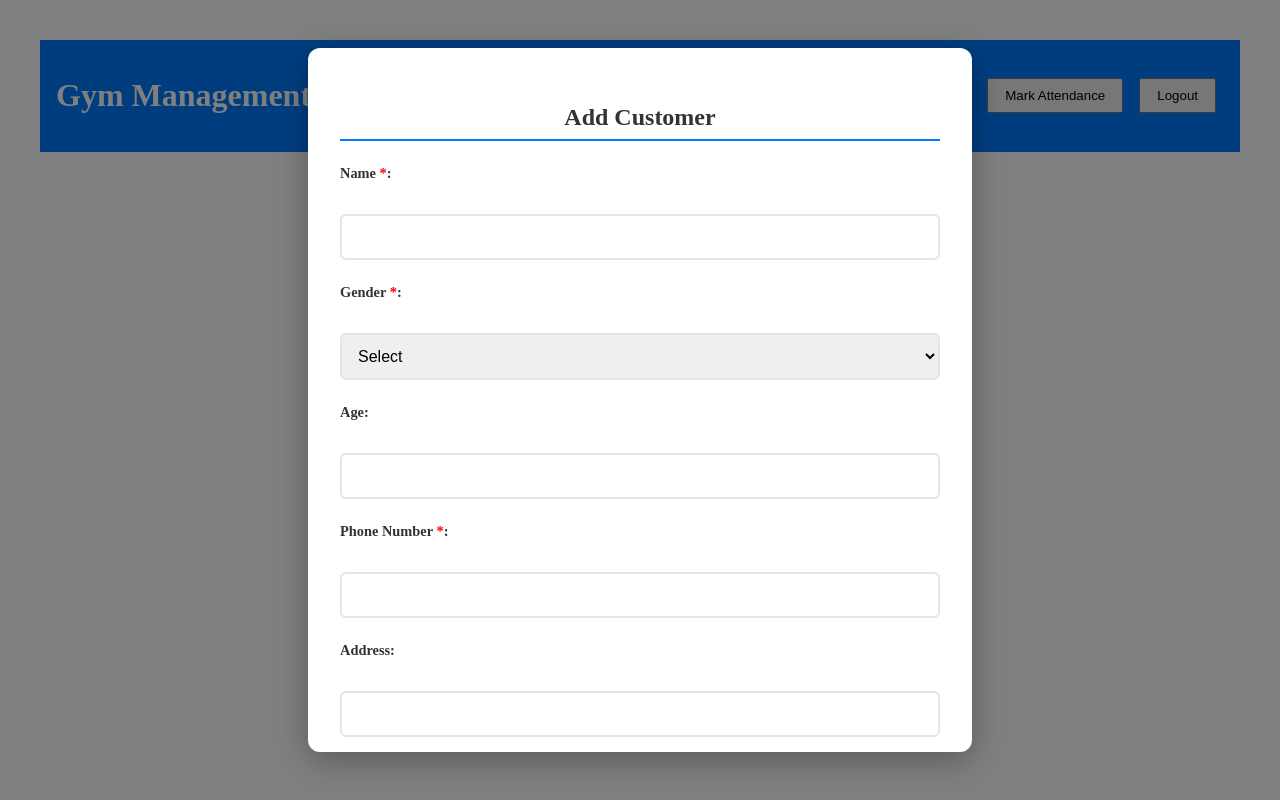
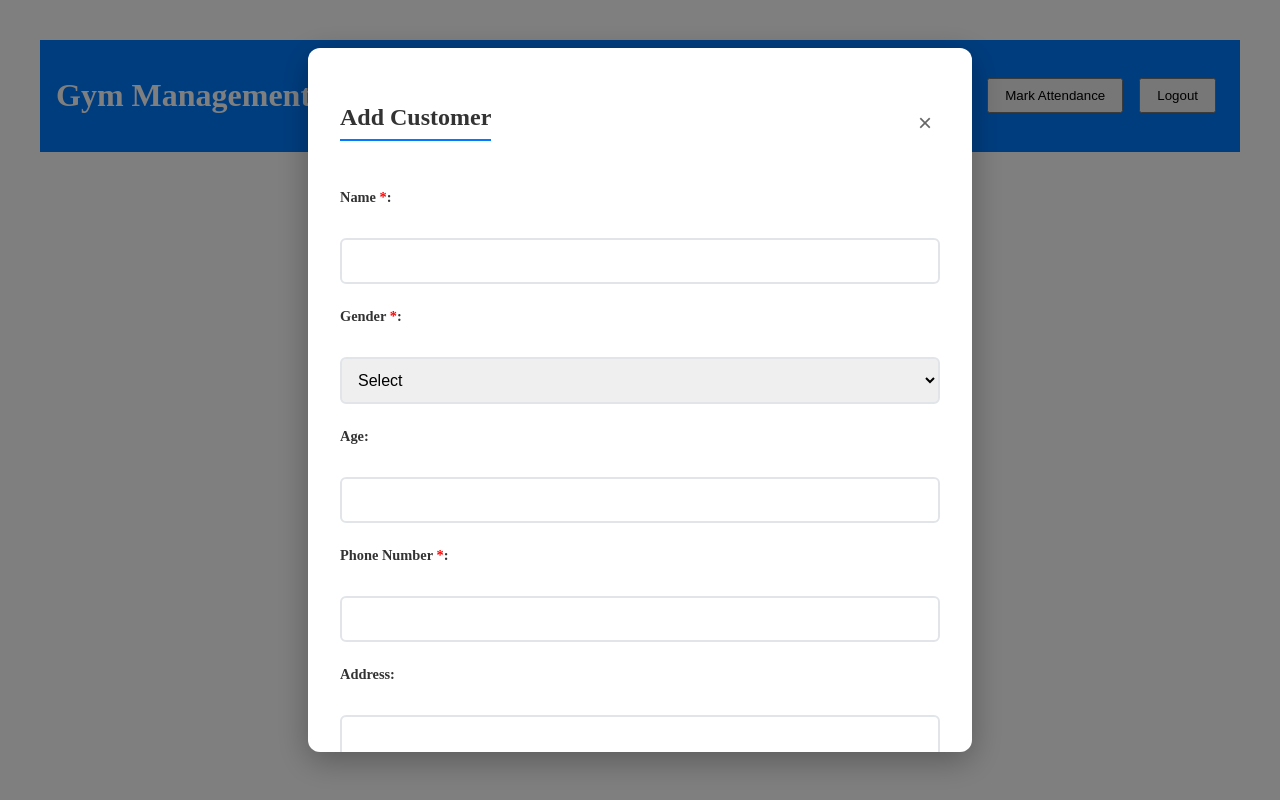
Before and after one commit to sandeep7722/gym-managemen, a React (Vite) app: page /home in a window 1280 px wide. Both pictures are taken after typing "Sample" into the empty fields and a click on the button "Add Customer". Built offline with nearby package versions, Linux system fonts and the light colour scheme.

Commit message:
update close popup option

```diff
--- a/src/App.css
+++ b/src/App.css
@@ -329,6 +329,34 @@
   background: #545b62;
 }
 
+.modal-header {
+  display: flex;
+  justify-content: space-between;
+  align-items: center;
+  margin-bottom: 1.5rem;
+}
+
+.close-btn {
+  background: none;
+  border: none;
+  font-size: 1.5rem;
+  cursor: pointer;
+  color: #666;
+  padding: 0;
+  width: 30px;
+  height: 30px;
+  display: flex;
+  align-items: center;
+  justify-content: center;
+  border-radius: 50%;
+  transition: background-color 0.2s;
+}
+
+.close-btn:hover {
+  background: #f0f0f0;
+  color: #333;
+}
+
 /* Responsive modal styles */
 @media (max-width: 768px) {
   .modal-content {
--- a/src/components/Header.jsx
+++ b/src/components/Header.jsx
@@ -120,7 +120,10 @@ function Header() {
           <div className="modal-content" onClick={(e) => e.stopPropagation()}>
             {modalType === 'attendance' && (
               <>
-                <h3>Mark Attendance</h3>
+                <div className="modal-header">
+                  <h3>Mark Attendance</h3>
+                  <button className="close-btn" onClick={closeModal}>×</button>
+                </div>
                 <form onSubmit={handleAttendanceSubmit}>
                   <label>Customer ID or Phone Number:</label>
                   <input
@@ -136,7 +139,10 @@ function Header() {
             )}
             {modalType === 'addCustomer' && (
               <>
-                <h3>Add Customer</h3>
+                <div className="modal-header">
+                  <h3>Add Customer</h3>
+                  <button className="close-btn" onClick={closeModal}>×</button>
+                </div>
                 <form onSubmit={handleAddCustomerSubmit}>
                   <label>Name <span style={{color: 'red'}}>*</span>:</label>
                   <input type="text" value={customerName} onChange={(e) => setCustomerName(e.target.value)} required />
--- a/src/components/Home.jsx
+++ b/src/components/Home.jsx
@@ -101,7 +101,10 @@ function Home() {
       {editingCustomer && (
         <div className="modal-overlay" onClick={closeEditModal}>
           <div className="modal-content" onClick={(e) => e.stopPropagation()}>
-            <h3>Edit Customer</h3>
+            <div className="modal-header">
+              <h3>Edit Customer</h3>
+              <button className="close-btn" onClick={closeEditModal}>×</button>
+            </div>
             <form onSubmit={handleEditSubmit}>
               <div className="form-row">
                 <div className="form-group">
```
